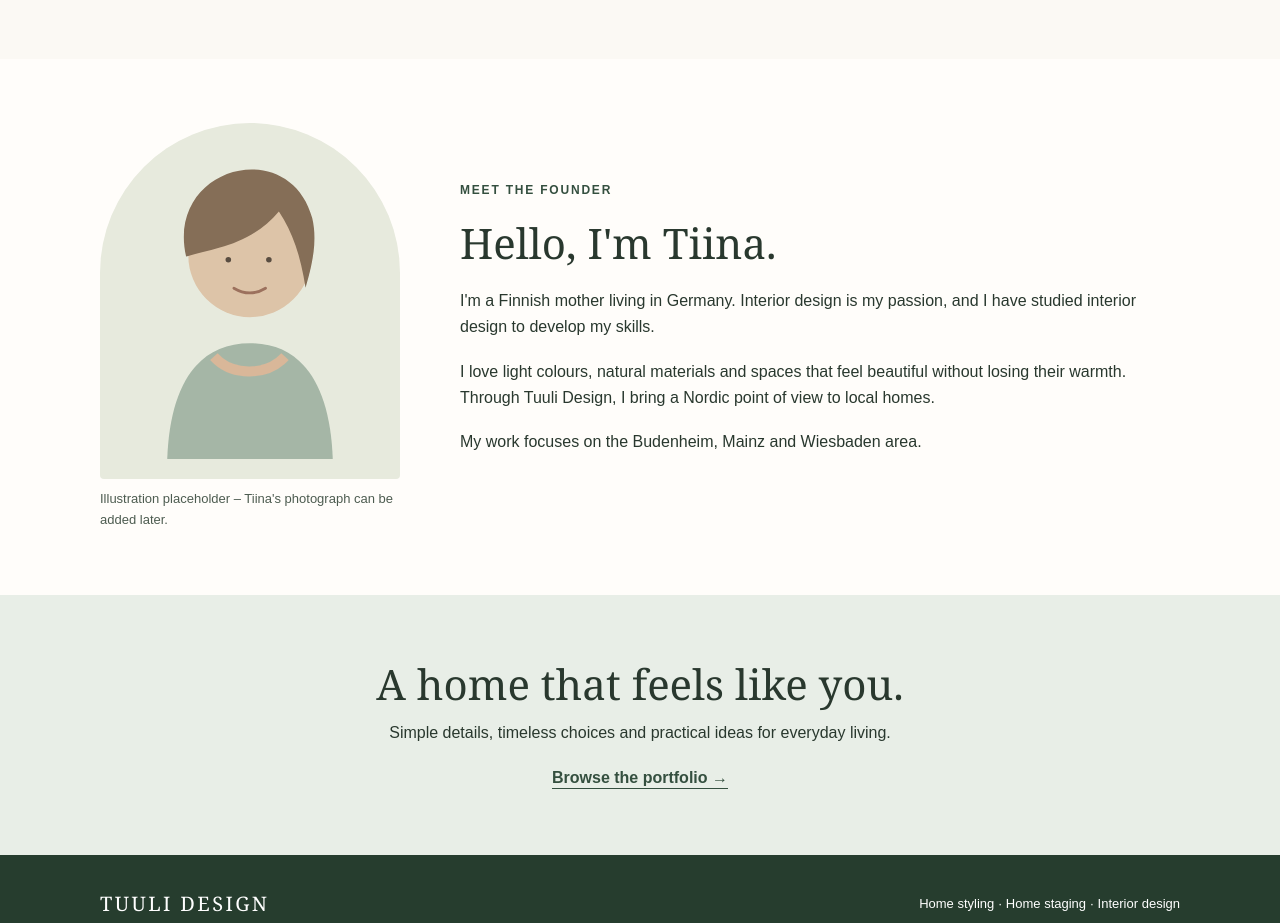
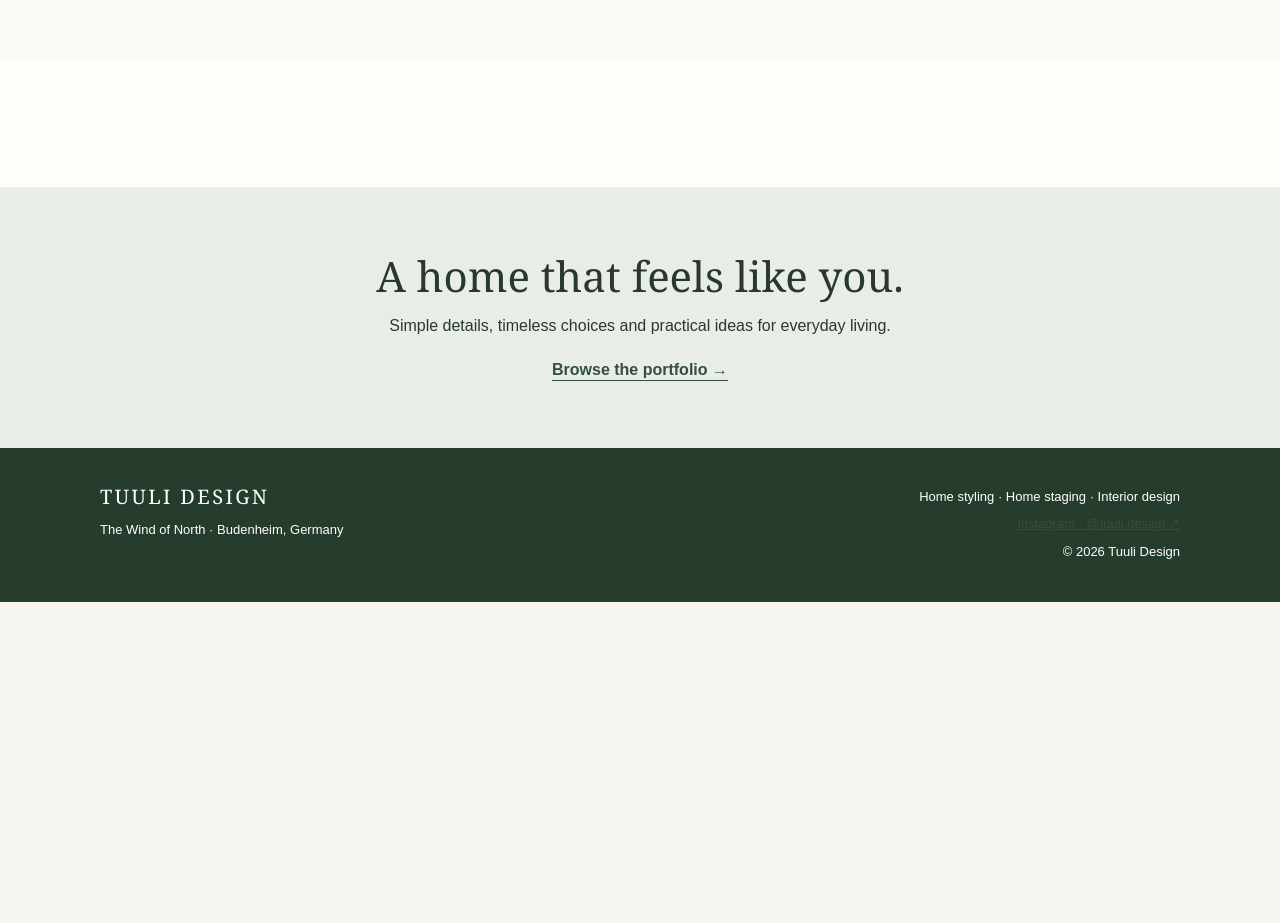
Before and after one commit to iinesiines/Nettisivu-musiikki-kuvat, a plain HTML site: page index.html in a window 1280 px wide. Shown: the part 1160-2083 px from the top of the page. After the commit the page ends 1762 px from the top, so only its background shows below. Drawn offline with Linux system fonts and the light colour scheme.

Commit message:
Update index.html

```diff
--- a/index.html
+++ b/index.html
@@ -44,17 +44,7 @@
 <!-- To install a genuinely auto-updating Instagram feed, replace the preview grid above with your service's authorized embed code. Do not place private access tokens in this static website. -->
 </div></div></section><section aria-labelledby="about-title" class="section about" id="about">
 <div class="container about-grid">
-<figure class="portrait-figure">
-<img alt="Illustrated portrait placeholder; this is not a photograph of Tiina" height="640" loading="lazy" src="tiina-placeholder.svg" width="540"/>
-<figcaption>Illustration placeholder – Tiina's photograph can be added later.</figcaption>
-</figure>
-<div>
-<p class="eyebrow">MEET THE FOUNDER</p>
-<h2 id="about-title">Hello, I'm Tiina.</h2>
-<p>I'm a Finnish mother living in Germany. Interior design is my passion, and I have studied interior design to develop my skills.</p>
-<p>I love light colours, natural materials and spaces that feel beautiful without losing their warmth. Through Tuuli Design, I bring a Nordic point of view to local homes.</p>
-<p>My work focuses on the Budenheim, Mainz and Wiesbaden area.</p>
-</div>
+
 </div>
 </section>
 <section class="section center-section">
```
